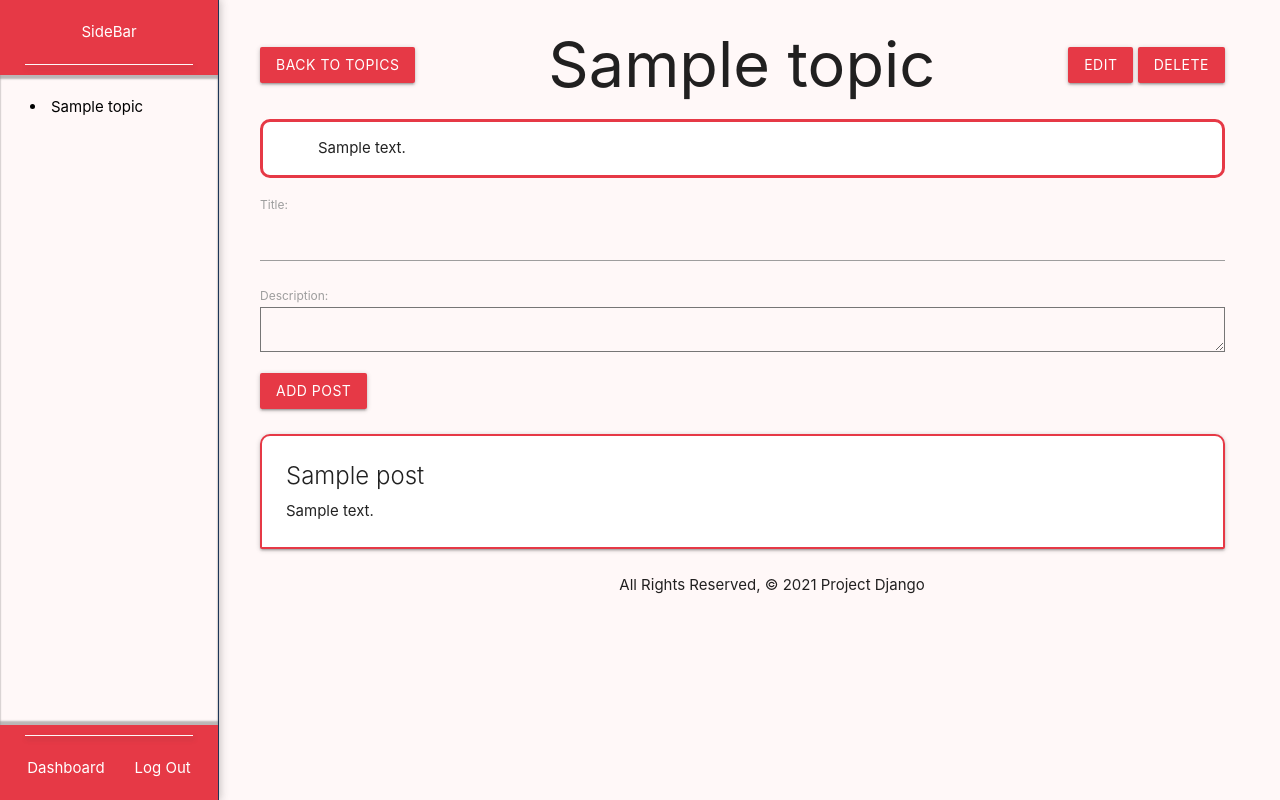
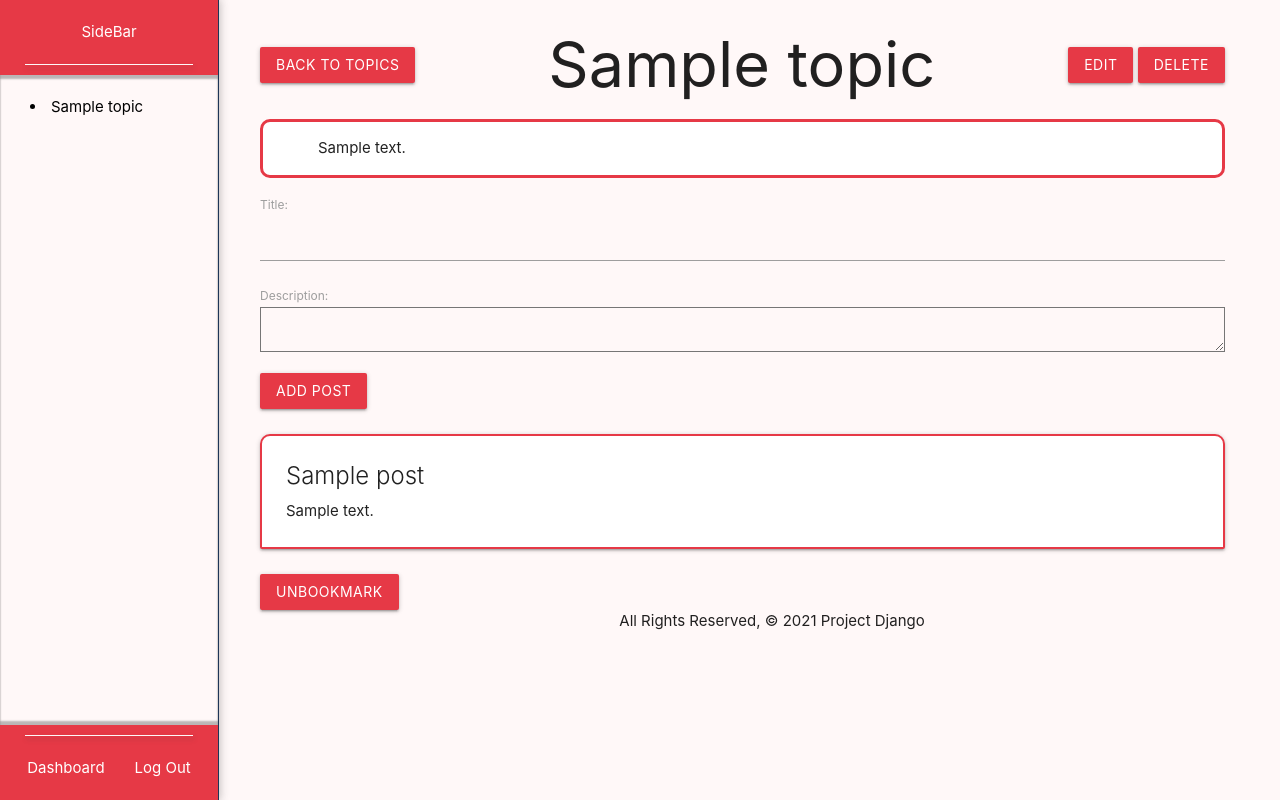
Before and after one commit to taverasn/sidebar, a Django app: page /topics/1/ in a window 1280 px wide. Run offline with Django 3.2, Linux system fonts and the light colour scheme; a user stored in the database is signed in; tables that the repository leaves empty hold one stand-in row (values such as "Sample post").

Commit message:
users are able to bookmark and unbookmark topics

```diff
--- a/main_app/templates/topics/detail.html
+++ b/main_app/templates/topics/detail.html
@@ -37,14 +37,22 @@
   </div>
 </div>
 <div class="">
-  <!-- <h3>Bookmark:</h3>
-      <h3>Tags</h3>
-      <div>
-          {% for tag in tags %}
-                  <p>{{ tag.title }}</p>
+  {% with user.account.bookmarks.all as bookmarked_topics %}
+      {% if topic in bookmarked_topics %}
+      <form action="{% url 'unbookmark_topic' topic.id user.id %}" method="POST">
+        {% csrf_token %}
+        <button type="submit" class="btn">unBookmark</button>
+      </form>
+      {% else %}
+      <form action="{% url 'bookmark_topic' topic.id user.id %}" method="POST">
+        {% csrf_token %}
+        <button type="submit" class="btn">Bookmark</button>
+      </form>
+      {% endif %}
+  {% endwith %}
+</div>
+<div>
 
-          {% endfor %}
-      </div> -->
 </div>
 
 {% endblock %}
```
